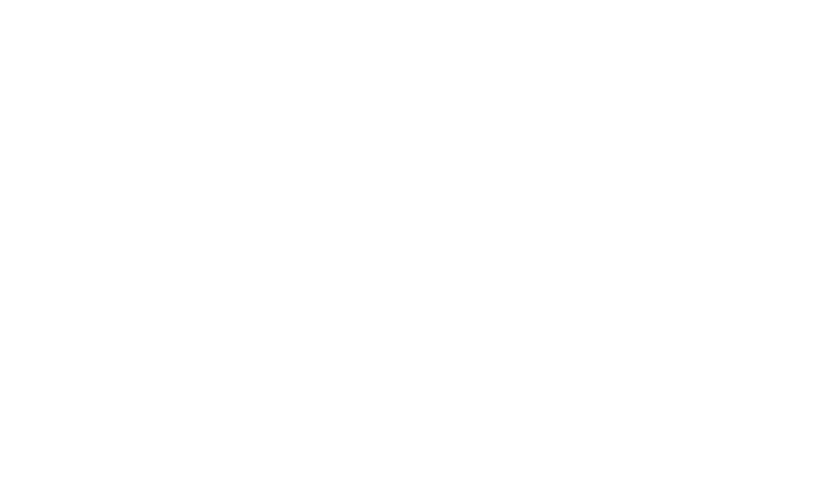
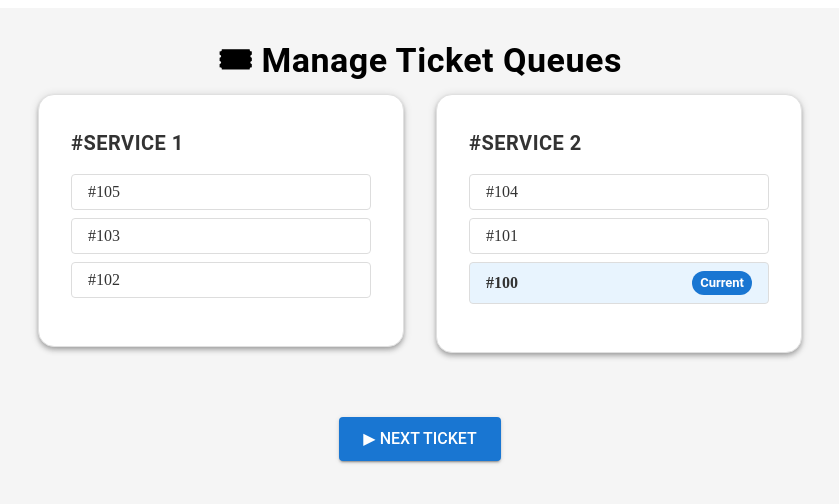
Before and after one commit to fraservente00/Soft-Eng-II-2025---Group-6, a React (Vite) app in the folder frontend/: page /officer in a window 1280 px wide. Before the commit this address had no page. Shown: the top 504 px of the page, without its empty margins (220-1059 px from the left). Built offline with nearby package versions, Linux system fonts and the light colour scheme.

Commit message:
feat: add OfficerDashboard to manage Customers (all data mocked, next customer logic mocked) style: apply theme across the entire app

```diff
--- a/frontend/package.json
+++ b/frontend/package.json
@@ -10,6 +10,9 @@
     "preview": "vite preview"
   },
   "dependencies": {
+    "@emotion/react": "^11.14.0",
+    "@emotion/styled": "^11.14.1",
+    "@mui/material": "^7.3.4",
     "react": "^19.1.1",
     "react-dom": "^19.1.1",
     "react-router-dom": "^7.9.4"
--- a/frontend/src/App.jsx
+++ b/frontend/src/App.jsx
@@ -1,7 +1,10 @@
-import './App.css'
-import { BrowserRouter, Routes, Route, Navigate } from 'react-router-dom';
-import Home from './pages/Home';
-import useRole from './hooks/useRole';
+//import "./App.css";
+import { ThemeProvider } from "@mui/material";
+import theme from "./theme";
+import { BrowserRouter, Routes, Route, Navigate } from "react-router-dom";
+import Home from "./pages/Home";
+import useRole from "./hooks/useRole";
+import OfficerDashboard from "./pages/OfficerDashboard";
 
 const RoleGuard = ({ children, required }) => {
   const { role } = useRole();
@@ -11,8 +14,8 @@
 };
 
 function App() {
-
   return (
+    <ThemeProvider theme={theme}>
       <BrowserRouter>
         <Routes>
           <Route path="/" element={<Home />} />
@@ -20,15 +23,19 @@
             <RoleGuard required="customer">
                 <CustomerDashboard />
             </RoleGuard>
-        } />
-        <Route path="/officer" element={
-            <RoleGuard required="officer">
+        } />*/}
+          <Route
+            path="/officer"
+            element={
+              //<RoleGuard required="officer">
               <OfficerDashboard />
-            </RoleGuard>
-        } /> */}
+              //</RoleGuard>
+            }
+          />
         </Routes>
       </BrowserRouter>
-  )
+    </ThemeProvider>
+  );
 }
 
-export default App
+export default App;
--- /dev/null
+++ b/frontend/src/pages/OfficerDashboard.jsx
@@ -0,0 +1,177 @@
+import { useState } from "react";
+import {
+  Box,
+  Button,
+  Card,
+  Grid,
+  Typography,
+  List,
+  ListItem,
+  Chip,
+} from "@mui/material";
+
+//import { useState } from "react";
+
+// TODO: add id to props
+export default function OfficerDashboard({ idDesk }) {
+  // TODO: fetch queues from API based on idDesk
+  // const [queues, setQueues] = useState([]);
+  // useEffect(() => {
+  //   getQueues(idDesk).then((data) => setQueues(data));
+  // }, [idDesk]);
+
+  // Mock data for queues and tickets
+  const [queues, setQueues] = useState([
+    {
+      id: 1,
+      name: "Service 1",
+      tickets: [{ number: 105 }, { number: 103 }, { number: 102 }],
+      currentIndex: 0,
+      lastServed: null,
+    },
+    {
+      id: 2,
+      name: "Service 2",
+      tickets: [{ number: 104 }, { number: 101 }, { number: 100 }],
+      currentIndex: 1, // currently serving #102
+      lastServed: null,
+    },
+  ]);
+
+  const [currentTicket, setCurrentTicket] = useState(100); // TODO: get from state (ticke number)
+
+  const handleNext = () => {
+    // Update queues removing the current ticket from its queue
+    setQueues((prevQueues) =>
+      prevQueues.map((queue) => {
+        // If the queue contains the current ticket
+        if (queue.tickets.some((t) => t.number === currentTicket)) {
+          return {
+            ...queue,
+            // Remove the current ticket from tickets
+            tickets: queue.tickets.filter((t) => t.number !== currentTicket),
+            // Update lastServed
+            lastServed: queue.tickets.find((t) => t.number === currentTicket),
+          };
+        }
+        // Otherwise return the queue unchanged
+        return queue;
+      })
+    );
+
+    // Increment current ticket (for demo purposes)
+    setCurrentTicket((prev) => prev + 1);
+  };
+
+  /**
+   * idDesk -> servizi associati -> queues
+   */
+
+  return (
+    <Box
+      sx={{
+        p: 4,
+        minHeight: "100vh",
+        bgcolor: "background.default",
+        display: "flex",
+        flexDirection: "column",
+        alignItems: "center",
+      }}
+    >
+      <Typography variant="h4" textAlign="center" gutterBottom>
+        🎟 Manage Ticket Queues
+      </Typography>
+
+      <Grid
+        container
+        spacing={4}
+        justifyContent="center"
+        sx={{ maxWidth: 1200 }}
+      >
+        {queues.map((queue) => {
+          return (
+            <Grid item xs={12} md={5} key={queue.id}>
+              <Card
+                sx={{
+                  p: 4,
+                  borderRadius: 4,
+                  boxShadow: 4,
+                  border: "1px solid #e0e0e0",
+                  transition: "0.3s",
+                  "&:hover": {
+                    boxShadow: 6,
+                    transform: "translateY(-4px)",
+                  },
+                  minWidth: 300,
+                  bgcolor: "background.paper",
+                }}
+              >
+                <Typography
+                  variant="h6"
+                  gutterBottom
+                  sx={{ textTransform: "uppercase" }}
+                >
+                  #{queue.name}
+                </Typography>
+
+                <List>
+                  {queue.tickets.map((ticket, index) => (
+                    <ListItem
+                      key={ticket.number}
+                      sx={{
+                        borderRadius: 1,
+                        border: "1px solid #ddd",
+                        mb: 1,
+                        bgcolor:
+                          ticket.number === currentTicket
+                            ? "rgba(33, 150, 243, 0.1)"
+                            : "transparent",
+                        fontWeight:
+                          ticket.number === currentTicket ? "bold" : "normal",
+                        display: "flex",
+                        justifyContent: "space-between",
+                      }}
+                    >
+                      <span>#{ticket.number}</span>
+                      {ticket.number === currentTicket && (
+                        <Chip
+                          label="Current"
+                          color="primary"
+                          size="small"
+                          sx={{ ml: 1 }}
+                        />
+                      )}
+                    </ListItem>
+                  ))}
+                </List>
+
+                {queue.lastServed && (
+                  <Typography
+                    variant="body2"
+                    color="text.secondary"
+                    sx={{ mt: 1 }}
+                  >
+                    Last served: #{queue.lastServed.number}
+                  </Typography>
+                )}
+              </Card>
+            </Grid>
+          );
+        })}
+
+        {/** Next ticket button -> disable when all queues are empty */}
+        <Box sx={{ mt: 4, width: "100%", textAlign: "center" }}>
+          <Button
+            variant="contained"
+            color="primary"
+            sx={{ px: 3, py: 1, fontSize: "1rem" }}
+            onClick={handleNext}
+            disabled={queues.every((queue) => queue.tickets.length === 0)}
+          >
+            ▶ Next Ticket
+          </Button>
+        </Box>
+      </Grid>
+    </Box>
+  );
+}
--- /dev/null
+++ b/frontend/src/theme.js
@@ -0,0 +1,37 @@
+// theme.js
+import { createTheme } from "@mui/material/styles";
+
+const theme = createTheme({
+  palette: {
+    primary: {
+      main: "#1976d2", // blu principale
+    },
+    secondary: {
+      main: "#f9a825", // giallo secondario
+    },
+    background: {
+      default: "#f5f5f5",
+      paper: "#ffffff",
+    },
+    text: {
+      primary: "#333333",
+      secondary: "#555555",
+    },
+  },
+  typography: {
+    fontFamily: "'Roboto', sans-serif",
+    h4: {
+      fontWeight: 700,
+      letterSpacing: "0.5px",
+    },
+    h6: {
+      fontWeight: 600,
+      letterSpacing: "0.5px",
+    },
+    body1: {
+      fontSize: "1rem",
+    },
+  },
+});
+
+export default theme;
```
Also changed, not shown: frontend/src/main.jsx (+8 -8 lines), 2 other files (tests, documents, lock files or other folders). Lines whose indentation alone changed are shown as unchanged.
